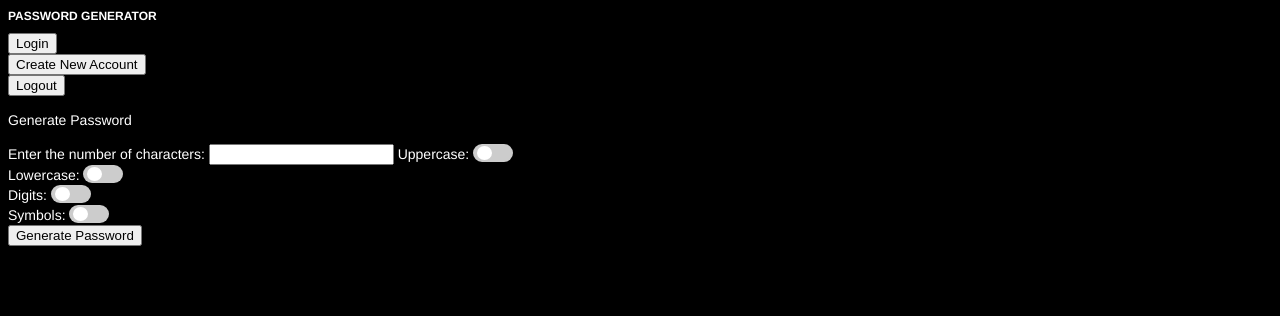
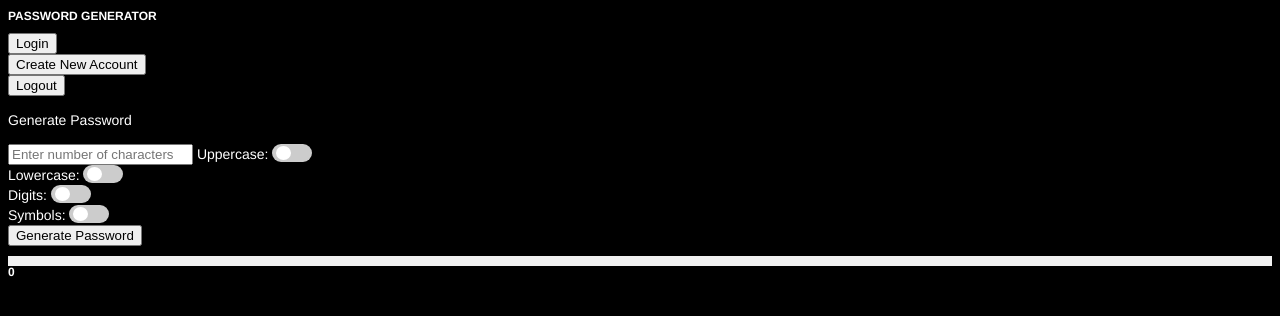
Before and after one commit to jessvasq/Password_Generator, a Flask app: page / in a window 1280 px wide. Shown: the top 316 px of the page. Run offline with Flask 3, Linux system fonts and the light colour scheme.

Commit message:
progress bar

```diff
--- /dev/null
+++ b/static/script.js
@@ -0,0 +1,43 @@
+//This file contains the javascript code for the progress bar
+
+//This function is called when the page is loaded, sets the progress bar to 0
+document.addEventListener('DOMContentLoaded', function() {
+    const progressBar = document.getElementById('progressBar');
+    progressBar.style.width = '0%';
+});
+
+//This function is called when the mouse is clicked on the progress bar
+function startDrag(e) {
+    //Prevents the default action of the mouse click
+    e.preventDefault();
+    //Adds event listeners for the mousemove and mouseup events
+    document.addEventListener('mousemove', handleDrag);
+    document.addEventListener('mouseup', stopDrag);
+}
+
+//This function is called when the mouse is moved while the mouse button is pressed
+function handleDrag(e) {
+    const progressBar = document.getElementById('progressBar');
+    const progressContainer = document.getElementById('progressContainer');
+    const containerWidth = progressContainer.clientWidth;
+
+    //Calculates the new position of the progress bar by subtracting the left position of the progress container from the x position of the mouse
+    let newPosition = e.clientX - progressContainer.getBoundingClientRect().left;
+    //newPosition is set to 0 if it is less than 0, and set to the width of the progress container if it is greater than the width of the progress container
+    newPosition = Math.max(0, Math.min(newPosition, containerWidth));
+    //The width of the progress bar is set to the new position as a percentage of the width of the progress container
+    const percentage = (newPosition / containerWidth) * 100;
+    //The width of the progress bar is set to the new position as a percentage of the width of the progress container
+    progressBar.style.width = percentage + '%';
+
+    //The count is set to the percentage rounded to the nearest integer and displayed on the page
+    const count = document.getElementById('count');
+    count.innerHTML = Math.round(percentage);
+
+}
+
+//This function is called when the mouse button is released which removes the event listeners for the mousemove and mouseup events
+function stopDrag() {
+    document.removeEventListener('mousemove', handleDrag);
+    document.removeEventListener('mouseup', stopDrag);
+}
--- a/static/styles/main.css
+++ b/static/styles/main.css
@@ -70,3 +70,20 @@ h1 {
   .slider.round:before {
     border-radius: 50%;
   }
+
+  /* Progress Bar */
+
+#progressContainer {
+  width: 100%;
+  background-color: #f1f1f1;
+  height: 10px;
+  position: relative;
+  margin-top: 10px;
+}
+
+#progressBar {
+  height: 100%;
+  background-color: #4caf50;
+  width: 0;
+  position: absolute;
+}
--- a/templates/index.html
+++ b/templates/index.html
@@ -25,8 +25,8 @@
 
             <p> Generate Password </p>
             <form method='post' action='/'>
-                <label for='user_input'> Enter the number of characters: </label>
-                <input type='number' name='user_input' required>
+                <label for='user_input' > </label>
+                <input type='number' placeholder='Enter number of characters'  name='user_input' required>
 
                 <label for='uppercase_password'> Uppercase:</label>
                 <label class='switch'>
@@ -61,6 +61,13 @@
                 <p>Your password is: {{ user_input }} </p>
             {% endif %}
 
+            <div class='progress-container' id='progressContainer' onmousedown='startDrag(event)'>
+                <div class='progress-bar' id='progressBar'>
+                    <h1 id='count' value='0' name='user-input'> 0 </h1>
+                </div>
+
+                <script src="{{ url_for('static', filename='script.js') }}"></script>
+            </div>
 
     </body>
 </html>
```
